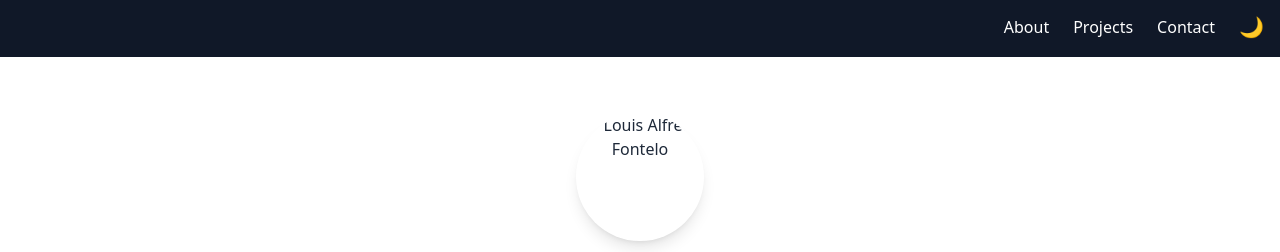
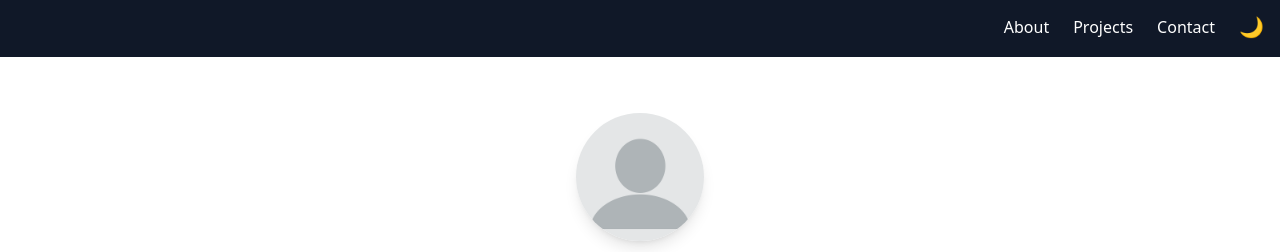
Before and after one commit to Lazcxr/my-portfolio, a website: page index.html in a window 1280 px wide. Shown: the part 47-299 px from the top of the page. Drawn offline with Linux system fonts and the light colour scheme; the site is published under a folder, as on GitHub Pages, so addresses that start at the root find nothing.

Commit message:
fixed avatar

```diff
--- a/index.html
+++ b/index.html
@@ -96,7 +96,7 @@
         aria-labelledby="hero-title"
       >
         <img
-          src="/img/profile.png"
+          src="img/profile.png"
           alt="Louis Alfred Fontelo"
           class="mx-auto rounded-full w-32 h-32 mb-4 shadow-lg"
         />
```
